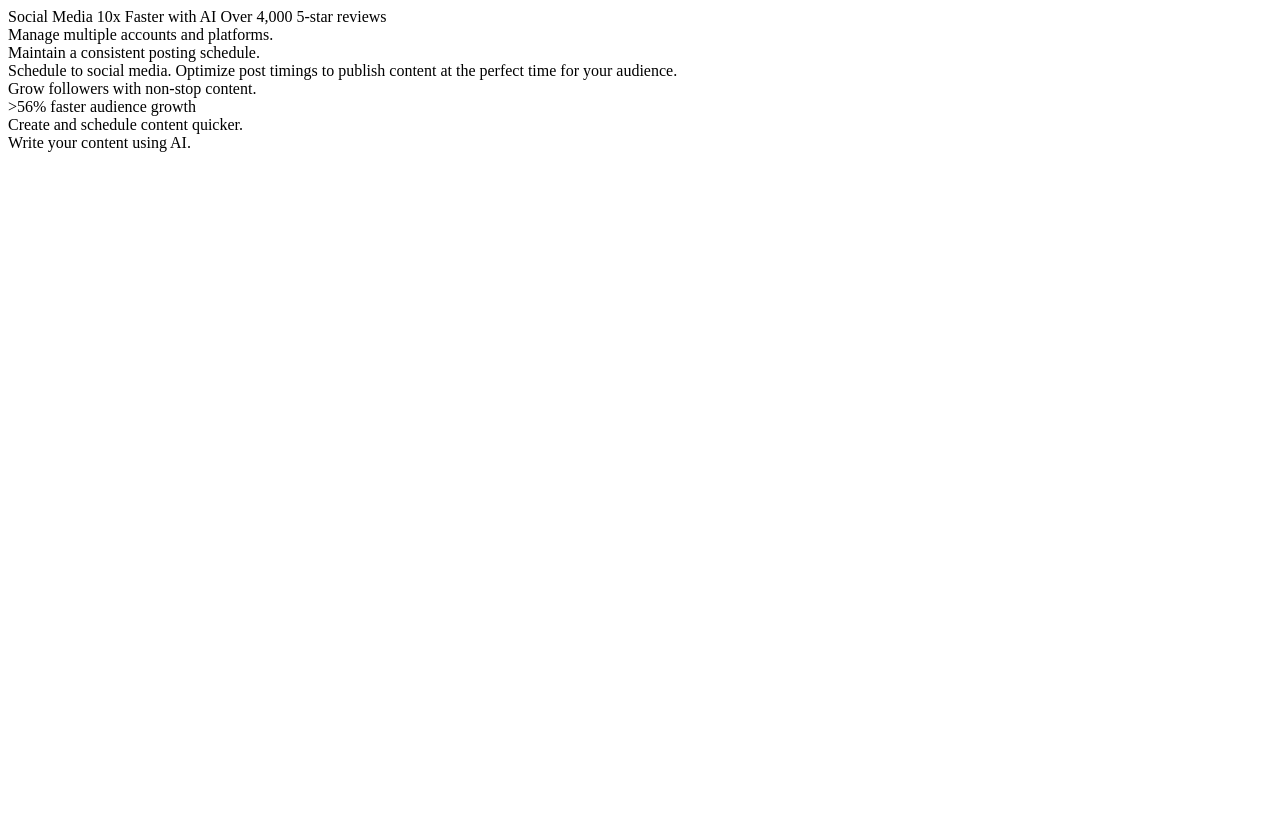
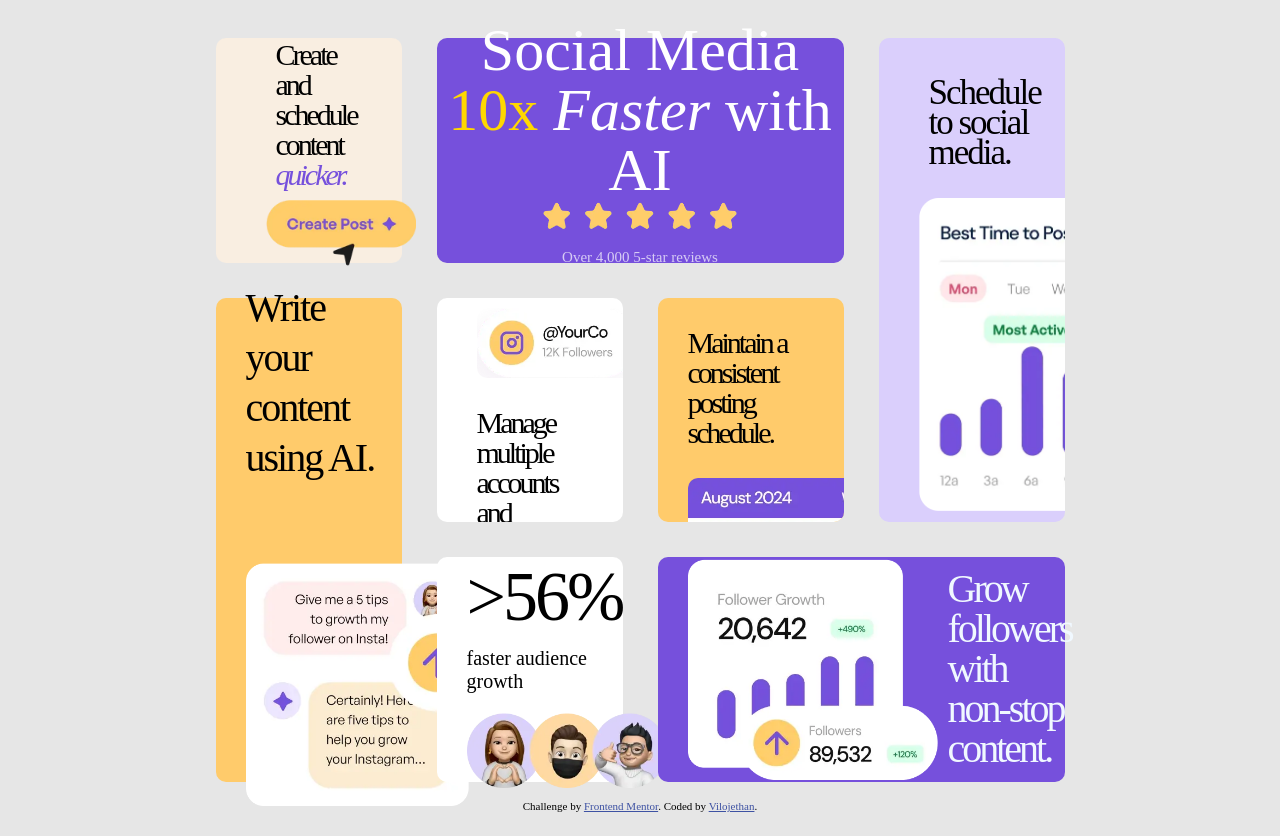
Before and after one commit to VILOJETHAN/Bento-Grid-Frontend-Mentor-MBI, a plain HTML site: page index.html in a window 1280 px wide. Before the commit the page ends 800 px from the top, so only its background shows below. Drawn offline with Linux system fonts and the light colour scheme.

Commit message:
Final Commit

```diff
--- a/index.html
+++ b/index.html
@@ -1,8 +1,10 @@
 <!DOCTYPE html>
 <html lang="en">
+
 <head>
   <meta charset="UTF-8">
-  <meta name="viewport" content="width=device-width, initial-scale=1.0"> <!-- displays site properly based on user's device -->
+  <meta name="viewport" content="width=device-width, initial-scale=1.0">
+  <!-- displays site properly based on user's device -->
 
   <link rel="icon" type="image/png" sizes="32x32" href="./assets/images/favicon-32x32.png">
   <link rel="stylesheet" href="style.css">
@@ -10,49 +12,70 @@
 
   <!-- Feel free to remove these styles or customise in your own stylesheet 👍 -->
   <style>
-    .attribution { font-size: 11px; text-align: center; }
-    .attribution a { color: hsl(228, 45%, 44%); }
+
   </style>
 </head>
+
 <body>
 
-<div class="5star-media">
-    Social Media 10x Faster with AI
-    Over 4,000 5-star reviews
+  <div class="main-grid">
+
+    <div class="create-post">
+      <strong>Create and schedule content <em>quicker.</em></strong>
+      <img src="assets/images/illustration-create-post.webp" alt="create-post">
+    </div>
+
+    <div class="ai-content">
+      <p>Write your content using AI.</p>
+      <img src="assets/images/illustration-ai-content.webp" alt="ai-content">
+    </div>
+
+    <div class="star-media">
+      <strong>Social Media <h4 style="display: inline;">10x</h4> <em>Faster</em> with AI</strong>
+      <img src="assets/images/illustration-five-stars.webp" alt="star-media">
+      <p>Over 4,000 5-star reviews</p>
     </div>
 
     <div class="multi-platform">
-  Manage multiple accounts and platforms.
+      <img src="assets/images/illustration-multiple-platforms.webp" alt="multi-platform">
+      <p>Manage multiple accounts and platforms.</p>
     </div>
 
     <div class="consistent-schedule">
-  Maintain a consistent posting schedule.
+      <p>Maintain a consistent posting schedule.</p>
+      <img src="assets/images/illustration-consistent-schedule.webp" alt="consistent-schedule">
+    </div>
+
+    <div class="audience-growth">
+
+      <strong>>56% </strong>
+      <p>
+        faster audience growth
+      </p>
+      <img src="assets/images/illustration-audience-growth.webp" alt="audience-growth">
     </div>
 
     <div class="schedule-post">
-    Schedule to social media.
-  Optimize post timings to publish content at the perfect time for your audience.
+      <strong>Schedule to social media.</strong>
+      <img src="assets/images/illustration-schedule-posts.webp" alt="schedule-post">
+      <p>Optimize post timings to publish content at the perfect time for your audience.</p>
     </div>
 
     <div class="grow-followers">
-    Grow followers with non-stop content.
+      <img src="assets/images/illustration-grow-followers.webp" alt="grow-followers">
+      <p>Grow followers with non-stop content.</p>
     </div>
 
-<div class="audience-growth">
-   >56% faster audience growth
+
+
+
+
   </div>
 
-<div class="create-post">
-    Create and schedule content quicker.
+  <div class="attribution">
+    Challenge by <a href="https://www.frontendmentor.io/challenges/bento-grid-RMydElrlOj" target="_blank">Frontend Mentor</a>.
+    Coded by <a href="https://github.com/VILOJETHAN/Bento-Grid-Frontend-Mentor-MBI" target="_blank">Vilojethan</a>.
   </div>
+</body>
 
-<div class="ai-content">
-  Write your content using AI.
-</div>
-
-  <!-- <div class="attribution">
-    Challenge by <a href="https://www.frontendmentor.io?ref=challenge">Frontend Mentor</a>.
-    Coded by <a href="#">Vilojethan</a>.
-  </div> -->
-</body>
 </html>
--- a/style.css
+++ b/style.css
@@ -0,0 +1,293 @@
+.attribution { font-size: 11px; text-align: center; }
+.attribution a { color: hsl(228, 45%, 44%); }
+
+*{
+    font-family: poppins;
+    box-sizing: border-box;
+    border-radius: 10px;
+}
+
+body{
+    margin: 0;
+    padding: 0;
+    background-color: hsla(0, 0%, 75%, 0.377);
+    display: flex;
+    justify-content: center;
+    align-items: center;
+    flex-direction: column;
+    margin: 20px;
+}
+
+img{
+    width: 80%;
+}
+
+strong{
+    font-weight: 500;
+}
+
+.main-grid{
+    display: grid;
+    grid-template-columns: 25% 25% 25% 25%;
+    grid-template-rows: 33% 33% 33%;
+    gap:35px;
+    justify-content: center;
+    align-content: center;
+    width: 60%;
+    height: 85vh;
+    margin: 50px;
+    /* background-color: hsl(0, 35%, 90%); */
+}
+
+/*Create Post**/
+.create-post{
+    grid-row: 1/1;
+    grid-column: 1/2;
+    background: hsl(31, 66%, 93%);
+    display: flex;
+    justify-content: center;
+    flex-direction: column;
+    padding: 20px 20px 20px 50px;
+    gap: px;
+    letter-spacing: -3px;
+}
+
+.create-post strong{
+    font-size: 30px;
+    padding: 10px;
+    line-height: 30px;
+}
+
+.create-post img{
+    width: 150px;
+}
+
+.create-post em{
+    color: hsl(256, 67%, 59%); ;
+}
+
+
+/*AI Content**/
+
+.ai-content{
+    grid-row: 2/4;
+    grid-column: 1/2;
+    background: hsl(39, 100%, 71%);
+    display: flex;
+    justify-content: center;
+    flex-direction: column;
+    padding: 10px 10px 10px 30px;
+    gap: 40px;
+    letter-spacing: -7px;
+}
+
+.ai-content p{
+    font-size: 40px;
+    letter-spacing: -2px;
+    line-height: 50px;
+}
+
+.ai-content img{
+    width: 240px;
+    padding-bottom: 30px;
+}
+
+
+
+
+/*5 Star Media*/
+.star-media{
+    grid-row: 1;
+    grid-column: 2/4;
+    background: hsl(256, 67%, 59%);
+    display: flex;
+    flex-direction: column;
+    align-items: center;
+    justify-content: center;
+    padding: 30px 10px 30px 10px;
+    color: hsl(0, 0%, 100%);
+    text-align: center;
+}
+
+.star-media strong{
+    font-size: 60px;
+    line-height: 80px;
+    font-weight: 400;
+    line-height: 60px;
+}
+
+.star-media img{
+    width: 200px;
+}
+
+.star-media h4{
+    font-weight: 400;
+    color: gold;
+}
+
+.star-media p{
+    font-size: 15px;
+    color: hsl(0, 0%, 100%);
+    opacity: 0.7;
+}
+
+
+/*Manage multi-platform*/
+.multi-platform{
+    position: relative;
+    overflow: hidden;
+    grid-row: 2;
+    grid-column: 2;
+    background: hsl(0, 0%, 100%);
+    display: flex;
+    flex-direction: column;
+    justify-content: space-evenly;
+    padding: 10px 40px 10px 40px;
+    letter-spacing: -7px
+
+}
+
+.multi-platform p{
+    font-size: 30px;
+    letter-spacing: -3px;
+    line-height: 30px;
+    font-weight: 400;
+}
+
+.multi-platform img{
+    width: 330px;
+}
+
+
+/* Consistent Schedule*/
+
+.consistent-schedule{
+    position: relative;
+    overflow: hidden;
+    grid-row: 2;
+    grid-column: 3;
+    background: hsl(39, 100%, 71%);
+    display: flex;
+    flex-direction: column;
+    justify-content: space-evenly;
+    padding: 0px 10px 10px 30px;
+    letter-spacing: -7px
+}
+
+.consistent-schedule p{
+    font-size: 30px;
+    padding-right: 40px;
+    letter-spacing: -3px;
+    line-height: 30px;
+}
+
+.consistent-schedule img{
+    width: 220px;
+}
+
+
+
+
+/*Audience Growth*/
+
+.audience-growth{
+    grid-row: 3;
+    grid-column: 2;
+    background: hsl(0, 0%, 100%);
+    display: flex;
+    flex-direction: column;
+    justify-content: space-evenly;
+    padding: 10px 10px 10px 30px;
+    letter-spacing: -7px
+}
+
+.audience-growth strong{
+    font-size: 70px;
+    letter-spacing: -3px;
+    line-height: 60px;
+}
+
+.audience-growth p{
+    font-size: 20px;
+    letter-spacing: 0px;
+}
+
+.audience-growth img{
+    width: 200px;
+}
+
+
+/*Schedule Post*/
+
+.schedule-post{
+    grid-row: 1/3;
+    grid-column: 4;
+    position: relative;
+    overflow: hidden;
+    display: flex;
+    flex-direction: column;
+    justify-content: space-evenly;
+    padding: 10px 10px 10px 40px;
+    letter-spacing: -7px;
+    background: hsl(254, 88%, 90%)
+}
+
+.schedule-post strong{
+    font-size: 35px;
+    letter-spacing: -2px;
+    line-height: 30px;
+    text-justify: inter-word;
+    padding: 30px 10px 30px 10px;
+}
+
+.schedule-post img{
+    width: 350px;
+
+}
+
+.schedule-post p{
+    font-size: 18px;
+    letter-spacing: -1px;
+    line-height: 25px;
+}
+
+
+
+/*Grow Followers*/
+.grow-followers{
+    grid-row: 3;
+    grid-column: 3/5;
+    background: hsl(256, 67%, 59%);
+    display: flex;
+    justify-content: space-evenly;
+    align-items: center;
+    padding: 10px 10px 10px 30px;
+    letter-spacing: -7px
+}
+
+.grow-followers img{
+    width: 250px;
+
+}
+
+.grow-followers p{
+    font-size: 40px;
+    letter-spacing: -3px;
+    line-height: 40px;
+    color: aliceblue;
+    padding-left: 10px;
+}
+
+@media screen and (max-width: 375px) {
+
+    .main-grid{
+        display: flex;
+        flex-direction: column;
+    }
+
+    .star-media{
+        grid-row: 1;
+        grid-column: 1;
+    }
+
+}
```
Also changed, not shown: 1 other file. Lines whose indentation alone changed are shown as unchanged.
